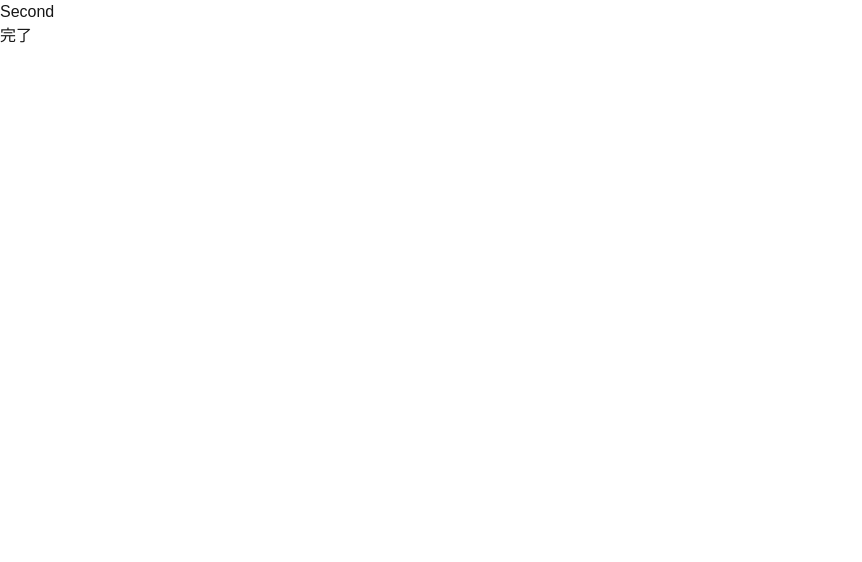
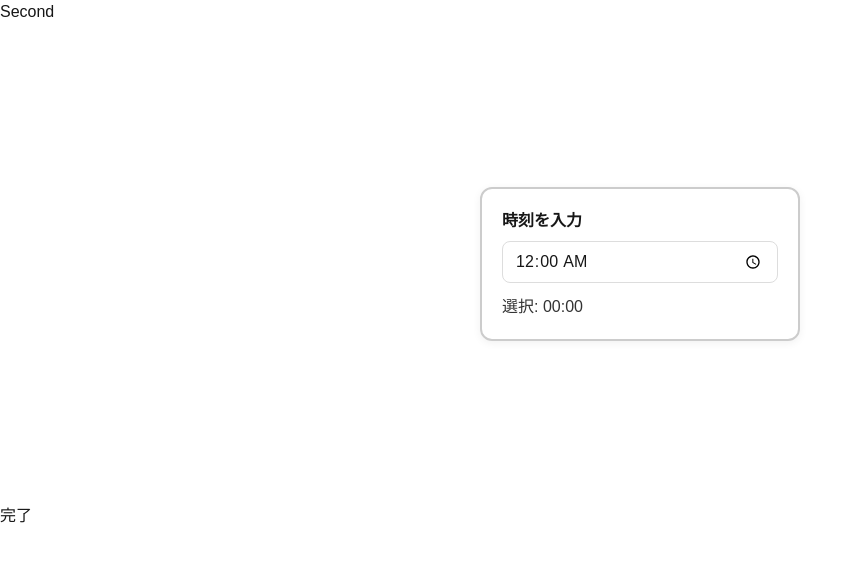
Before and after one commit to funswift/funswift-education, a Next.js app: page /second in a window 1280 px wide. Shown: the top 562 px of the page, without its empty margins (0-862 px from the left). Built offline with nearby package versions, Linux system fonts and the light colour scheme.

Commit message:
時刻入力の実装

```diff
--- /dev/null
+++ b/src/app/second/goal_input.tsx
@@ -0,0 +1,26 @@
+"use client";
+
+import React, { useState } from "react";
+
+export default function GoalInput() {
+  // 目標時間入力
+  const [time, setTime] = useState("00:00");
+
+  return (
+    <div style={{ display: "flex", justifyContent: "center", alignItems: "center", minHeight: "60vh", padding: "2rem" }}>
+      <div style={{ width: 320, border: "2px solid #ccc", borderRadius: 12, padding: "1.25rem", boxShadow: "0 2px 8px rgba(0,0,0,0.06)" }}>
+        <label htmlFor="time-input" style={{ display: "block", marginBottom: ".5rem", fontWeight: 600 }}>
+          時刻を入力
+        </label>
+        <input
+          id="time-input"
+          type="time"
+          value={time}
+          onChange={(e: React.ChangeEvent<HTMLInputElement>) => setTime(e.target.value)}
+          style={{ width: "100%", padding: ".5rem .75rem", fontSize: "1rem", borderRadius: 8, border: "1px solid #ddd" }}
+        />
+        <p style={{ marginTop: ".75rem", color: "#333" }}>選択: {time || "未選択"}</p>
+      </div>
+    </div>
+  );
+}
--- a/src/app/second/page.tsx
+++ b/src/app/second/page.tsx
@@ -1,14 +1,16 @@
-// app/second/page.tsx
 "use client";
 
 import React from "react";
 import Link from "next/link";
+import GoalInput from "./goal_input";
 
 export default function Second() {
   return (
     <div>
-      <h1>Second</h1>
-      <Link href="/">完了</Link>
+      {/* 戻るボタン */}
+  <h1>Second</h1>
+  <GoalInput />
+  <Link href="/">完了</Link>
     </div>
   );
 }
```
Also changed, not shown: 1 other file (tests, documents, lock files or other folders).
